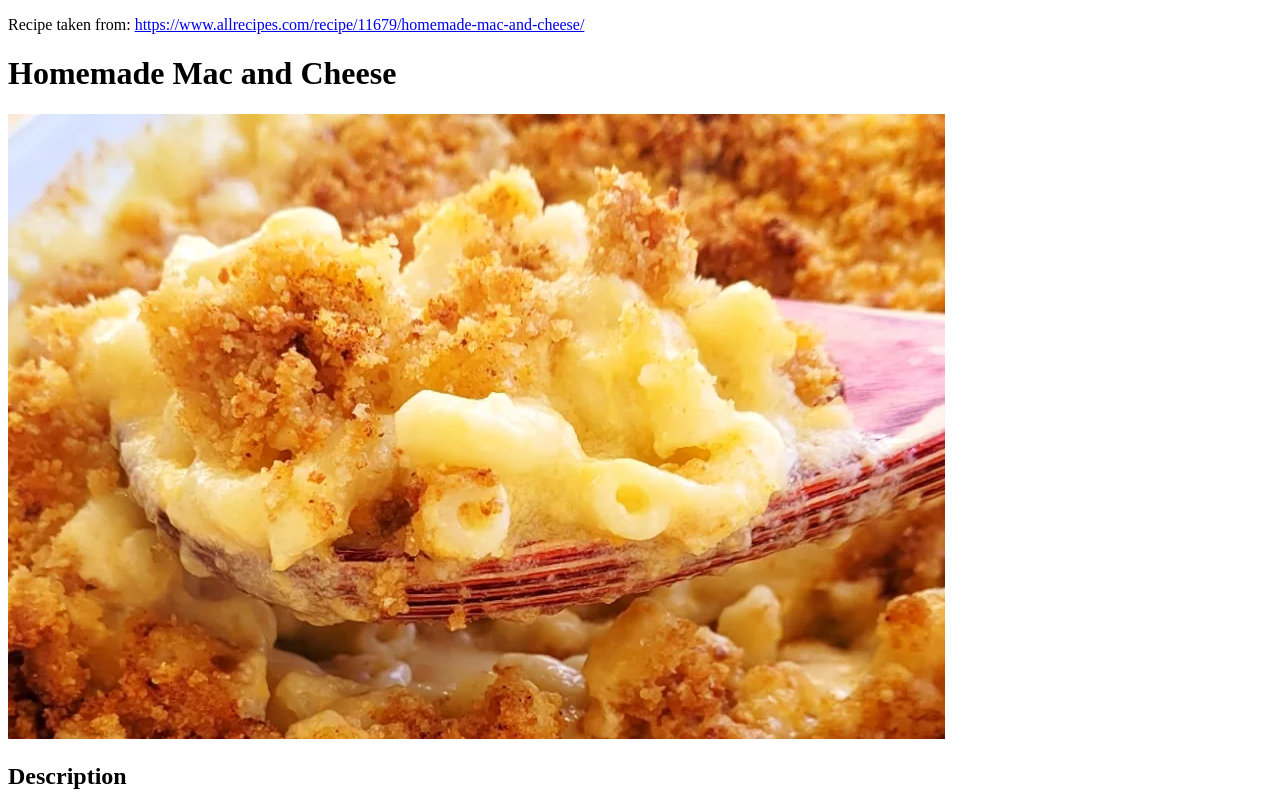
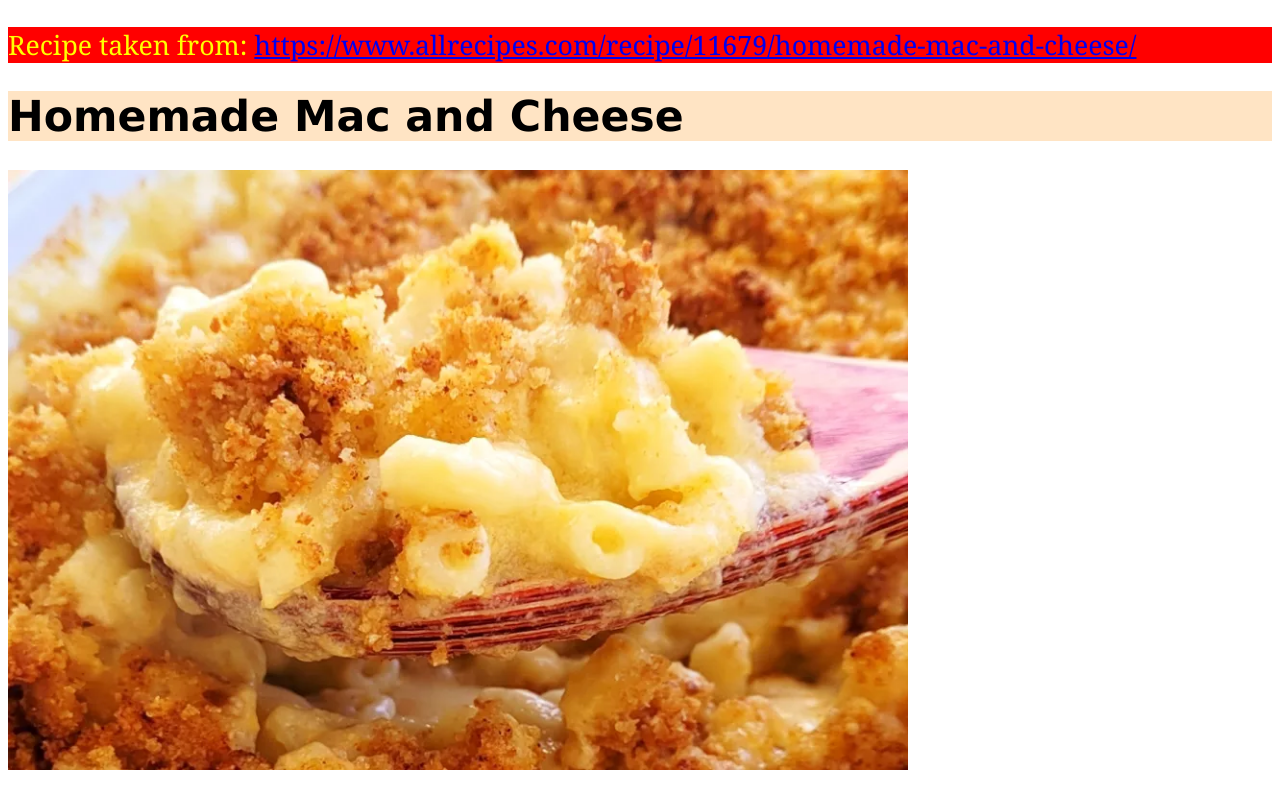
Before and after one commit to ronaldhsp/odin-recipes, a plain HTML site: page recipes/mac-n-cheese.html in a window 1280 px wide. Shown: the top 800 px of the page. Drawn offline with Linux system fonts and the light colour scheme.

Commit message:
Add consistent styling across recipes and homepage
Change font, font size and weight for headings and body text. Insert
colors for text and background.

```diff
--- a/recipes/mac-n-cheese.html
+++ b/recipes/mac-n-cheese.html
@@ -5,10 +5,11 @@
 <head>
   <meta charset="utf-8">
   <title>Homemade Mac and Cheese</title>
+  <link rel="stylesheet" href="../styles.css">
 </head>
 
 <body>
-  <p>Recipe taken from: <a href="https://www.allrecipes.com/recipe/11679/homemade-mac-and-cheese/">https://www.allrecipes.com/recipe/11679/homemade-mac-and-cheese/</a></p>
+  <p class="credit">Recipe taken from: <a href="https://www.allrecipes.com/recipe/11679/homemade-mac-and-cheese/">https://www.allrecipes.com/recipe/11679/homemade-mac-and-cheese/</a></p>
 
   <h1>Homemade Mac and Cheese</h1>
   <img src="./mac-n-cheese.webp" alt="Delicious Mac and Cheese">
--- /dev/null
+++ b/styles.css
@@ -0,0 +1,39 @@
+h1,
+h2,
+h3 {
+  font-family: Verdana, Arial, sans-serif;
+  font-weight: bold;
+}
+
+h1 {
+  background-color: bisque;
+  font-size: 32pt;
+}
+
+h2 {
+  background-color: aliceblue;
+  font-size: 28pt;
+}
+
+h3 {
+  background-color: cornsilk;
+  font-size: 24pt;
+}
+
+p,
+li {
+  background-color: ghostwhite;
+  font-family: Georgia, "Times New Roman", serif;
+  font-size: 16pt;
+}
+
+img {
+  width: 900px;
+  height: auto;
+}
+
+.credit {
+  background-color: red;
+  color: yellow;
+  font-size: 20pt;
+}
```
Also changed, not shown: index.html (+1 -0 lines), recipes/miso-soup.html (+2 -1 lines), recipes/oyakodon.html (+2 -1 lines).
